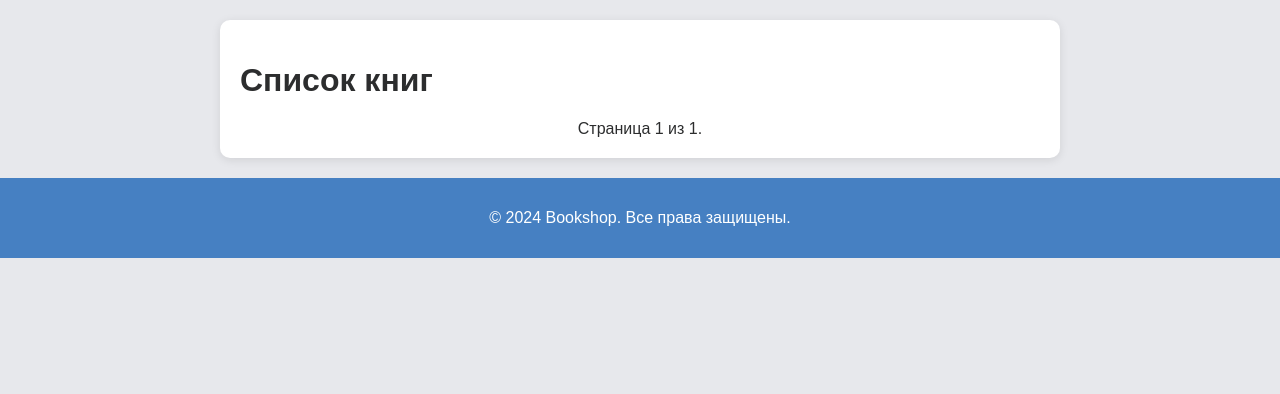
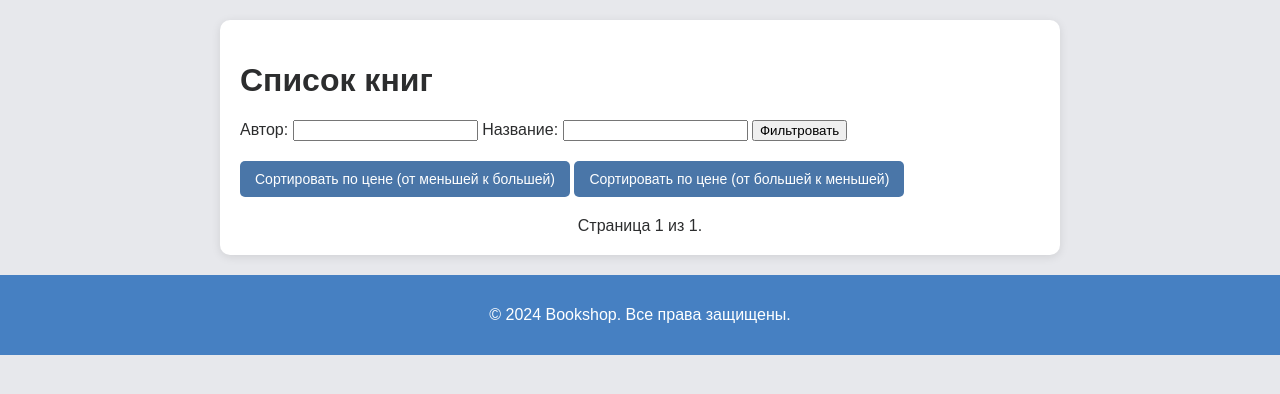
Before and after one commit to AtAleDu/WebDjango, a Django app: page / in a window 1280 px wide. Shown: the part 156-550 px from the top of the page. Run offline with Django 5.2, Linux system fonts and the light colour scheme; data that the repository does not hold is empty.

Commit message:
Лаба 6 и 3

```diff
--- a/echoserver/echo/templates/books/book_list.html
+++ b/echoserver/echo/templates/books/book_list.html
@@ -4,6 +4,23 @@
 
 {% block content %}
 <h1>Список книг</h1>
+
+<!-- Форма для фильтрации -->
+<form method="get" action="{% url 'book_list' %}" style="margin-bottom: 20px;">
+    <label for="author">Автор:</label>
+    <input type="text" id="author" name="author" value="{{ request.GET.author }}">
+
+    <label for="title">Название:</label>
+    <input type="text" id="title" name="title" value="{{ request.GET.title }}">
+
+    <button type="submit">Фильтровать</button>
+</form>
+
+<!-- Кнопки для сортировки -->
+<div style="margin-bottom: 20px;">
+    <a class="button" href="?sort=price_asc">Сортировать по цене (от меньшей к большей)</a>
+    <a class="button" href="?sort=price_desc">Сортировать по цене (от большей к меньшей)</a>
+</div>
 
 {% if user.is_authenticated %}
     <a class="button" href="{% url 'book_new' %}">Добавить новую книгу</a>
@@ -22,6 +39,7 @@
     {% endfor %}
 </ul>
 
+<!-- Пагинация -->
 <div class="pagination" style="text-align: center; margin-top: 20px;">
     <span class="step-links">
         {% if books.has_previous %}
--- a/echoserver/echo/views.py
+++ b/echoserver/echo/views.py
@@ -44,10 +44,30 @@ def user_login(request):
 
 # Отображение списка книг
 def book_list(request):
-    books_list = Book.objects.all().order_by('title')  # Сортировка по названию
-    paginator = Paginator(books_list, 2)  # 2 элемента на странице
+    books = Book.objects.all()
+
+    # Фильтрация по автору
+    author = request.GET.get('author')
+    if author:
+        books = books.filter(author__icontains=author)
+
+    # Фильтрация по названию
+    title = request.GET.get('title')
+    if title:
+        books = books.filter(title__icontains=title)
+
+    # Сортировка по цене
+    sort = request.GET.get('sort')
+    if sort == 'price_desc':
+        books = books.order_by('-price')  # Сортировка по убыванию цены
+    elif sort == 'price_asc':
+        books = books.order_by('price')  # Сортировка по возрастанию цены
+
+    # Пагинация
+    paginator = Paginator(books, 10)  # 10 книг на странице
     page_number = request.GET.get('page')
     books = paginator.get_page(page_number)
+
     return render(request, 'books/book_list.html', {'books': books})
 
 # Отображение деталей книги
```
Also changed, not shown: echoserver/echo/migrations/0001_initial.py.
